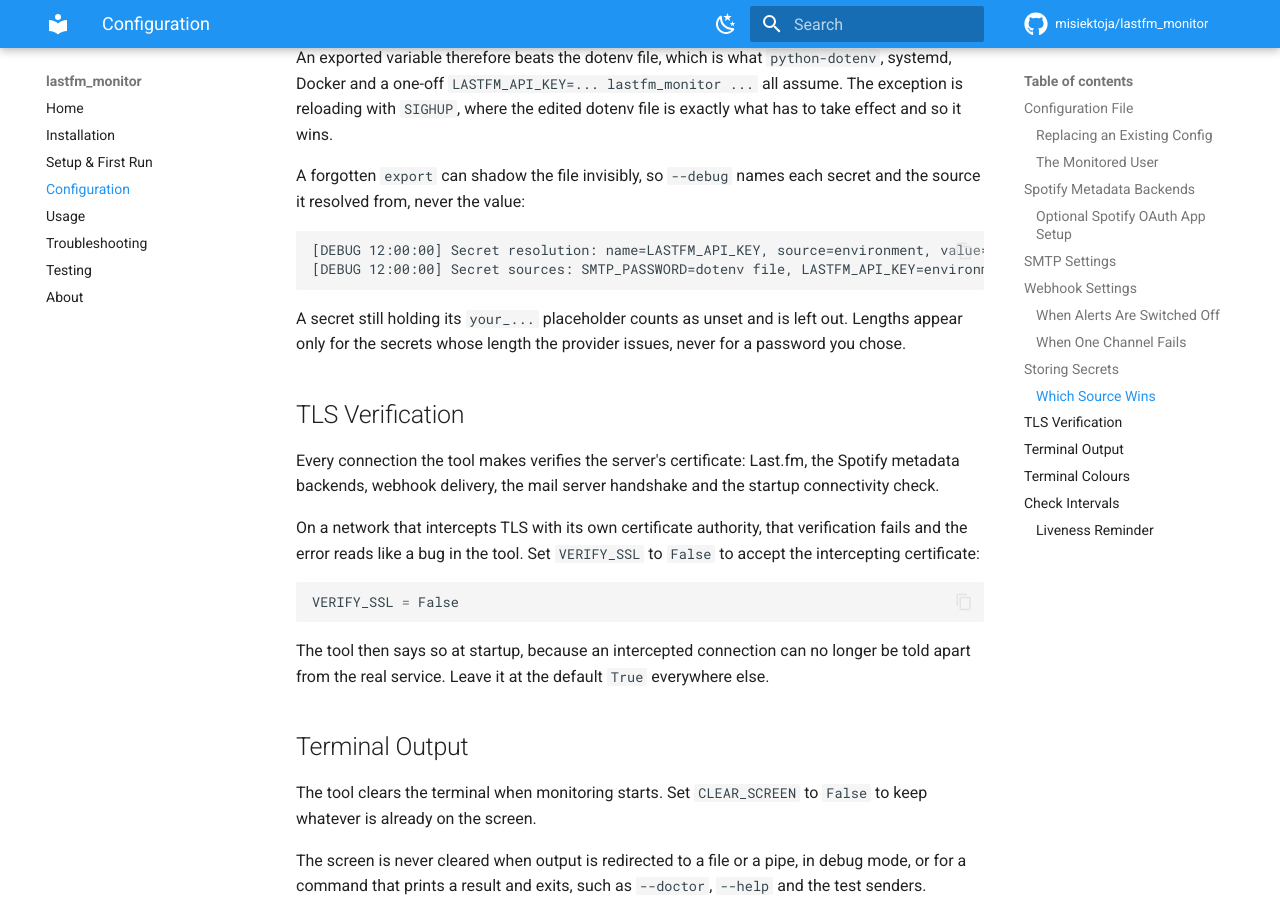
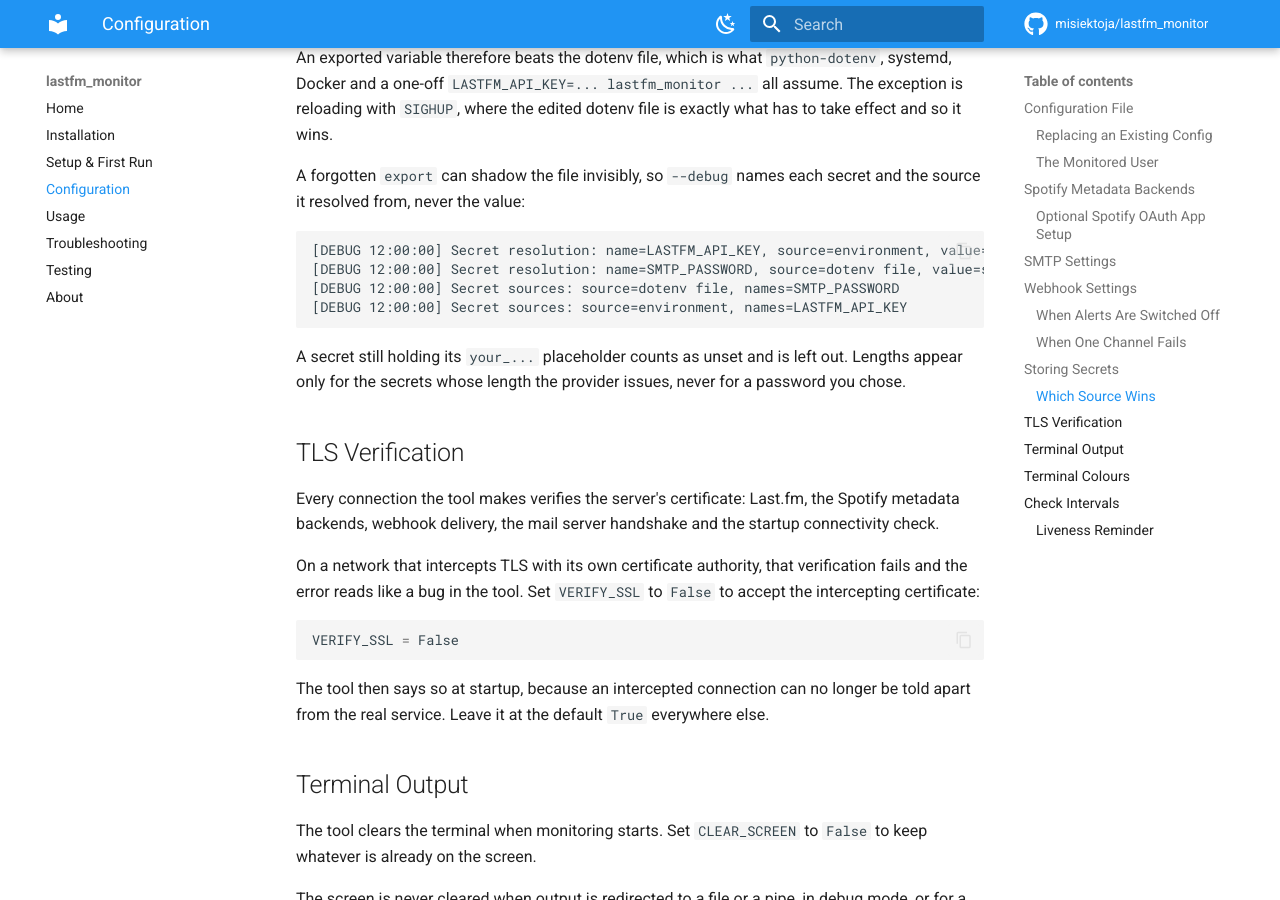
Before and after one commit to misiektoja/lastfm_monitor, an MkDocs documentation site: the page built from docs/configuration.md, in a window 1280 px wide and 900 px high, scrolled down 8137 px. Built offline with MkDocs 1.6.1 and Material for MkDocs 9.7.7, drawn with Linux system fonts in a browser that asks for light colours; comment, search, counter and statistics services are not loaded.

Commit message:
docs(configuration): show the secret source lines the tool actually prints

````diff
--- a/docs/configuration.md
+++ b/docs/configuration.md
@@ -276,7 +276,9 @@ A forgotten `export` can shadow the file invisibly, so `--debug` names each secr
 
 ```text
 [DEBUG 12:00:00] Secret resolution: name=LASTFM_API_KEY, source=environment, value=set, chars=32
-[DEBUG 12:00:00] Secret sources: SMTP_PASSWORD=dotenv file, LASTFM_API_KEY=environment
+[DEBUG 12:00:00] Secret resolution: name=SMTP_PASSWORD, source=dotenv file, value=set
+[DEBUG 12:00:00] Secret sources: source=dotenv file, names=SMTP_PASSWORD
+[DEBUG 12:00:00] Secret sources: source=environment, names=LASTFM_API_KEY
 ```
 
 A secret still holding its `your_...` placeholder counts as unset and is left out. Lengths appear only for the secrets whose length the provider issues, never for a password you chose.
````
